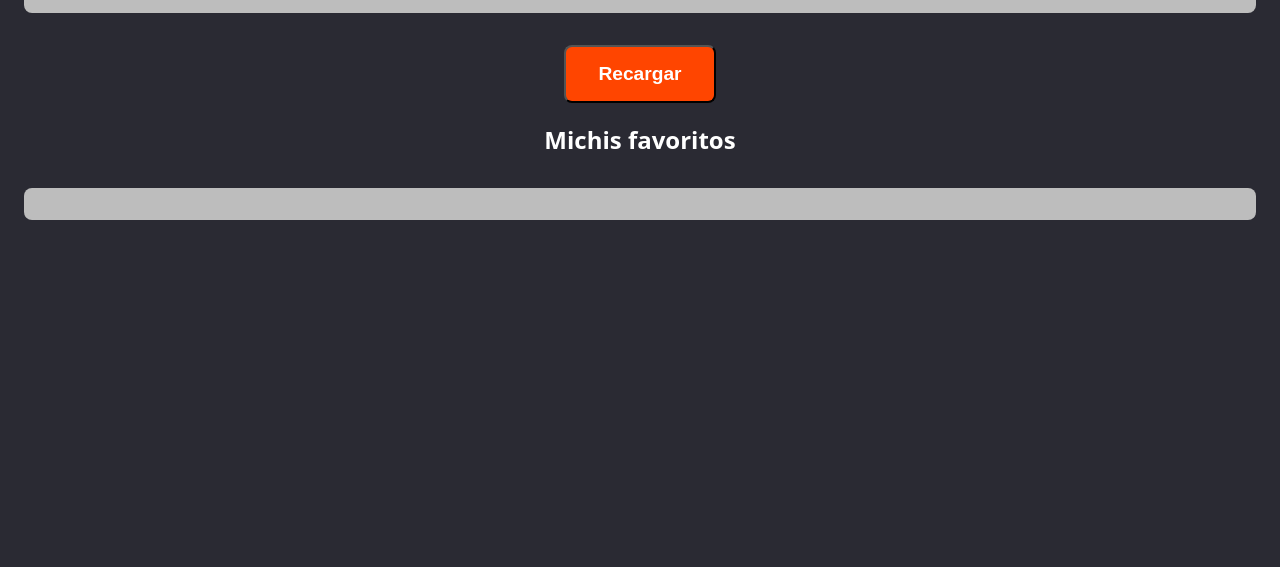
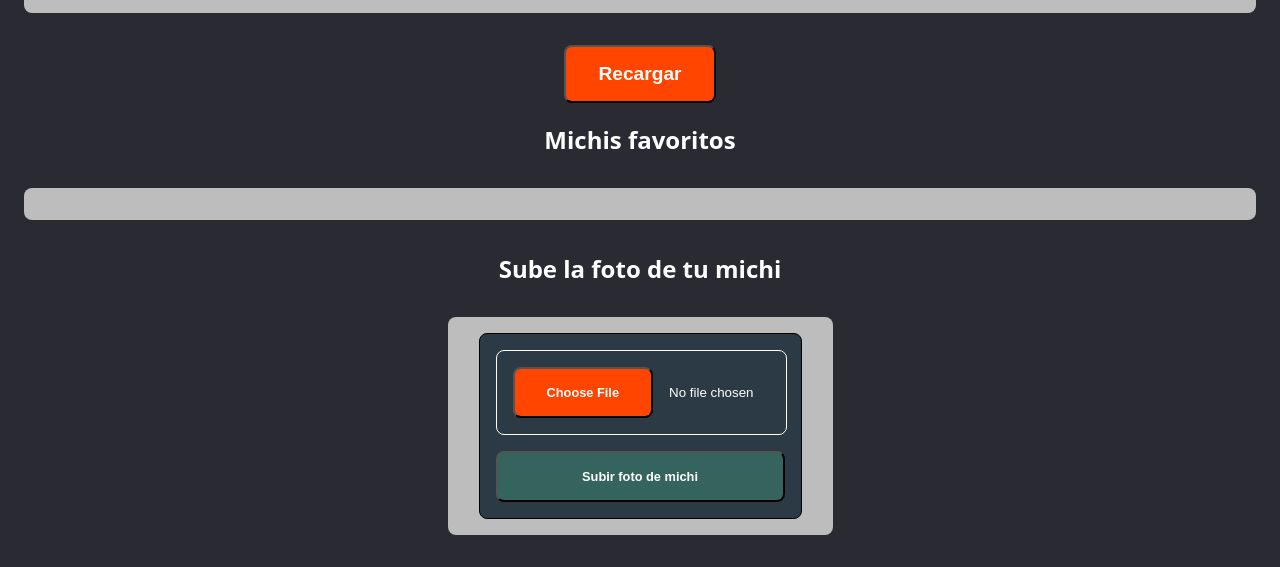
Before and after one commit to bluepill5/JSDev-APIS-I, a plain HTML site: page index.html in a window 1280 px wide. Shown: the part 293-860 px from the top of the page. Before the commit the page ends 800 px from the top, so only its background shows below. Drawn offline with Linux system fonts and the light colour scheme; no server answers.

Commit message:
Uploads michis

```diff
--- a/css/styles.css
+++ b/css/styles.css
@@ -23,12 +23,6 @@ body {
     border-radius: .5rem;
 }
 
-/* @media only screen and (min-width: 700px) {
-    .imgsContainer {
-        grid-template-columns: repeat(1, 1fr);
-    }
-} */
-
 .imgContainer {
     padding: 1rem;
     display: flex;
@@ -41,6 +35,53 @@ body {
     border-radius: .5rem;
     justify-self: center;
 }
+
+.formContainer {
+    background-color:rgb(189, 189, 189);
+    margin-inline: 1rem;
+    margin-block: 2rem;
+    padding-inline: 3rem;
+    padding-block: 1rem;
+    border-radius: .5rem;
+    display: flex;
+    flex-direction: column;
+    justify-content: center;
+    align-items: center;
+    gap: 1rem;
+    justify-self: center;
+}
+
+.input-style > input {
+    width: 100%;
+    border: 1px solid white;
+    border-radius: .5rem;
+}
+
+.input-style {
+    border: 1px solid black;
+    background-color: rgb(44, 58, 70);
+    display: flex;
+    flex-direction: column;
+    width: 100%;
+    padding-inline: 1rem;
+    padding-block: 1rem;
+    border-radius: .5rem;
+    padding: 1rem;
+    gap: 1rem;
+}
+
+input[type=file]::file-selector-button {
+    background-color: orangered;
+    margin: 1rem;
+    font-size: .8rem;
+    color: white;
+    font-weight: bold;
+    border-radius: .5rem;
+    padding-inline: 2rem;
+    padding-block: 1rem;
+    cursor: pointer;
+}
+
 
 .container-button {
     text-align: center;
@@ -78,3 +119,14 @@ body {
     padding-block: 1rem;
     cursor: pointer;
 }
+
+.button-style-submit {
+    background-color: rgb(53, 100, 94);
+    font-size: .8rem;
+    color: white;
+    font-weight: bold;
+    border-radius: .5rem;
+    padding-inline: 2rem;
+    padding-block: 1rem;
+    cursor: pointer;
+}
--- a/index.html
+++ b/index.html
@@ -46,6 +46,21 @@
       <div class="imgsContainer"></div>
     </section>
 
+    <section id="uploadMichi">
+      <h2 class="header-style">Sube la foto de tu michi</h2>
+      <div class="formContainer">
+        <form id="uploadForm" class="input-style" action="">
+          <input id="file" type="file" name="file">
+          <button
+            class="button-style-submit"
+            type="button"
+            onclick="uploadMichiPhoto">
+            Subir foto de michi
+          </button>
+        </form>
+      </div>
+    </section>
+
     <script src="./src/main.js"></script>
   </body>
 </html>
--- a/src/main.js
+++ b/src/main.js
@@ -97,5 +97,9 @@ async function deleteFavouriteMichi(id) {
     }
 }
 
+async function uploadMichiPhoto() {
+
+}
+
 loadRandomMichis();
 loadFavoriteMichis();
```
